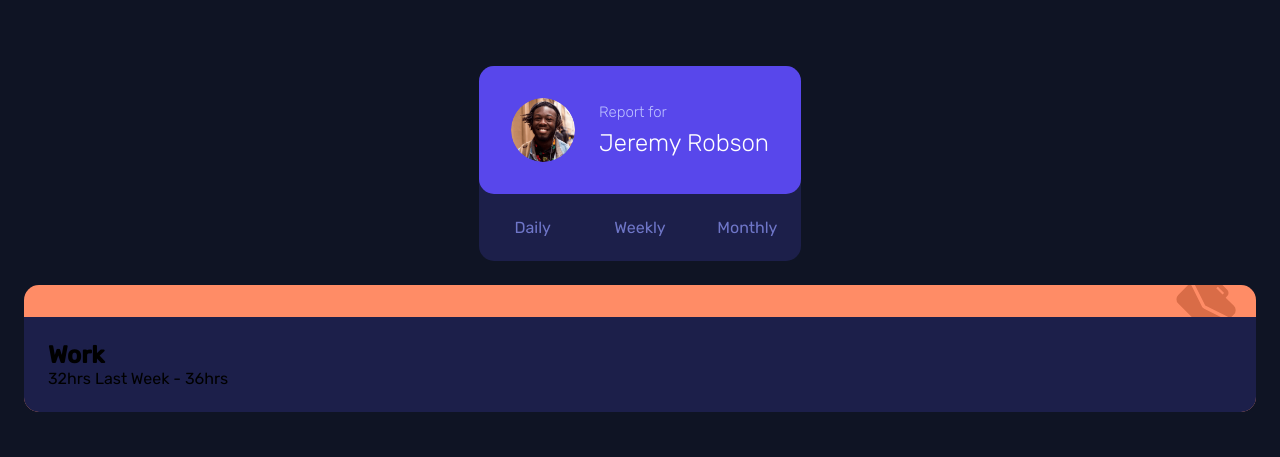
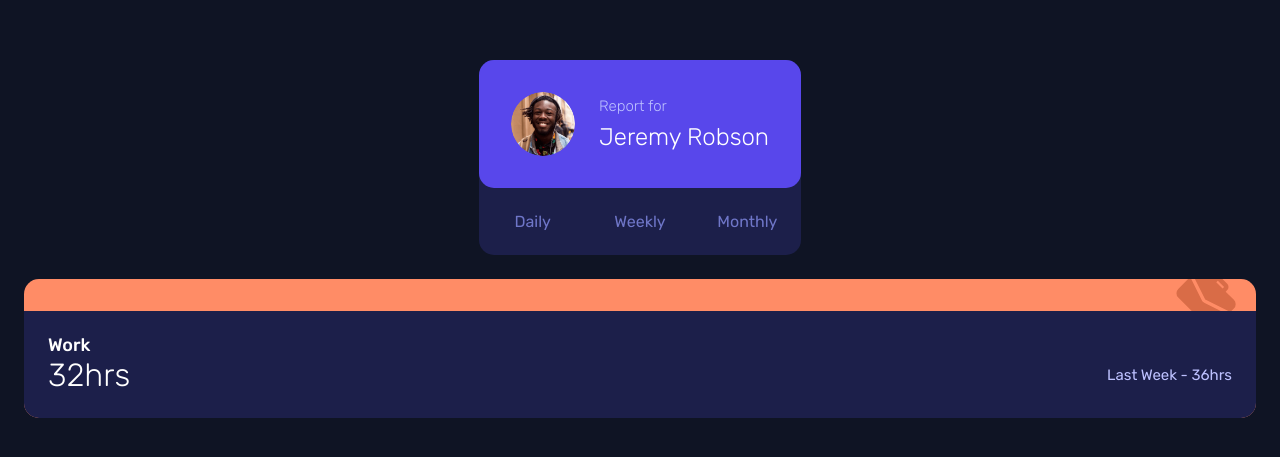
Before and after one commit to fetrainee/time-tracking-dashboard, a plain HTML site: page index.html in a window 1280 px wide. Shown: the part 161-618 px from the top of the page. Drawn offline with Linux system fonts and the light colour scheme.

Commit message:
Styling activity-card__stats

```diff
--- a/index.html
+++ b/index.html
@@ -29,8 +29,8 @@
         <div class="activity-card__content">
             <h2 class="activity-card__title">Work</h2>
             <div class="activity-card__stats">
-                <span>32hrs</span>
-                <span>Last Week - 36hrs</span>
+                <span class="activity-card__current-stats">32hrs</span>
+                <span class="activity-card__previous-stats">Last Week - 36hrs</span>
             </div>
         </div>
     </article>
--- a/styles.css
+++ b/styles.css
@@ -155,3 +155,30 @@ body {
     position: relative;
     z-index: 1;
 }
+
+.activity-card__title {
+    color: var(--color-white);
+    font-size: 18px;
+    font-weight: var(--font-weight-medium);
+    line-height: 21px;
+}
+
+.activity-card__stats {
+    display: flex;
+    justify-content: space-between;
+    align-items: center;
+}
+
+.activity-card__current-stats {
+    color: var(--color-white);
+    font-size: 32px;
+    font-weight: var(--font-weight-light);
+    line-height: 38px;
+}
+
+.activity-card__previous-stats {
+    color: var(--color-navy-200);
+    font-size: 15px;
+    font-weight: var(--font-weight-regular);
+    line-height: 18px;
+}
```
